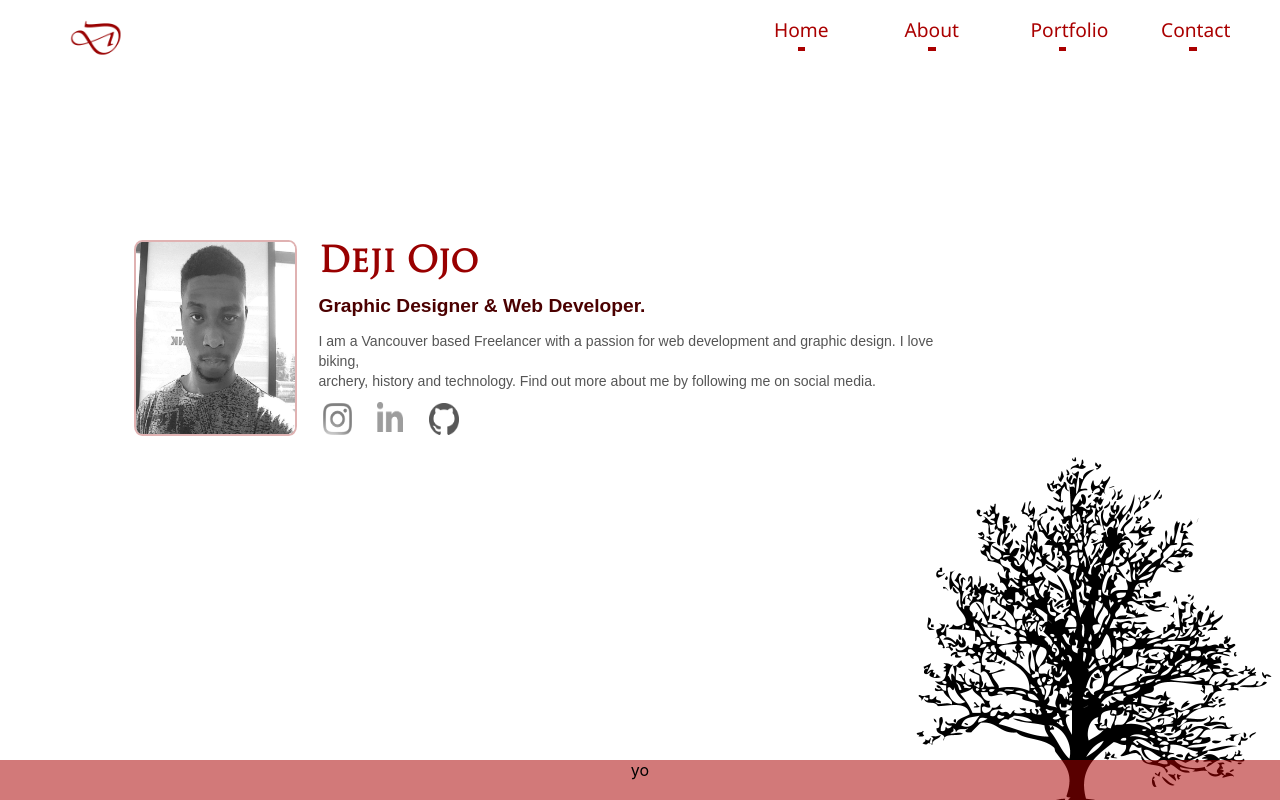
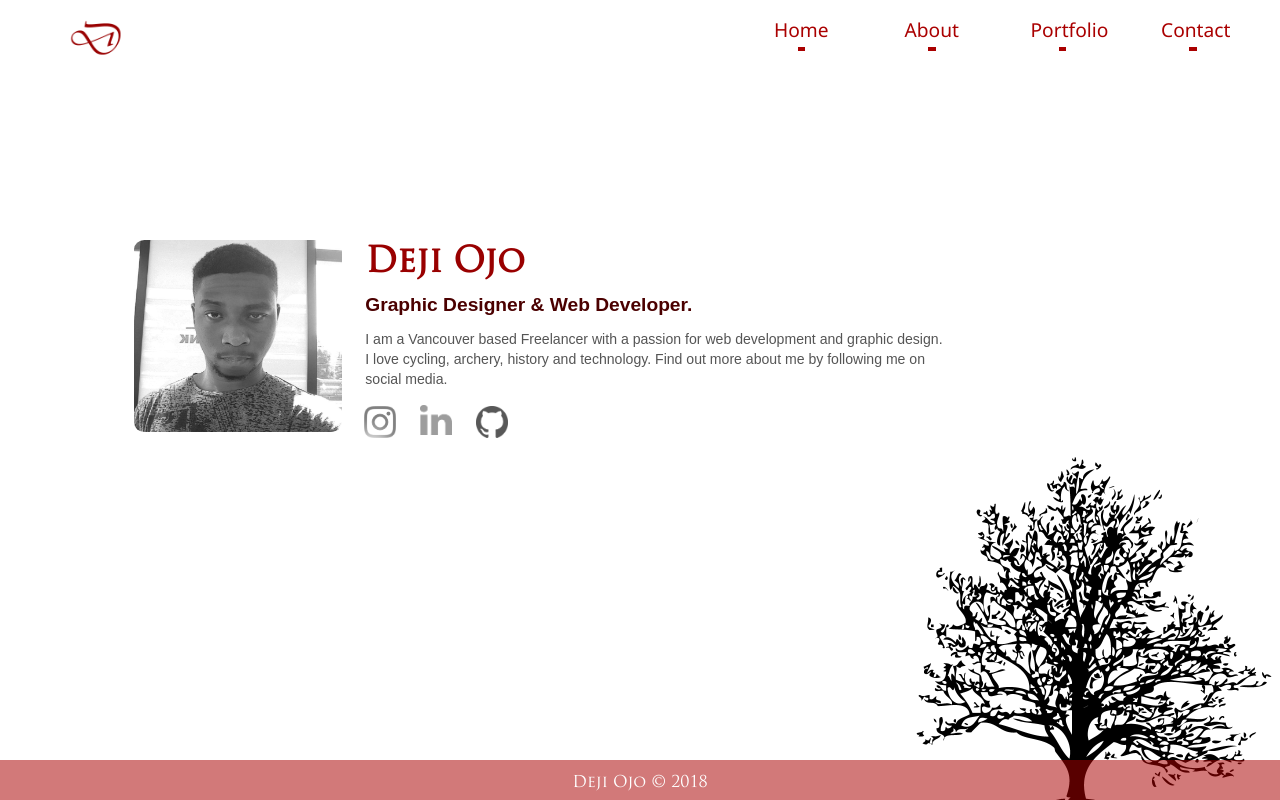
Before and after one commit to Dei-Gee/my-portfolio-app, a React (Create React App) app: page /about in a window 1280 px wide. Built offline with nearby package versions, Linux system fonts and the light colour scheme.

Commit message:
first deployment test

```diff
--- a/src/components/Body/About.js
+++ b/src/components/Body/About.js
@@ -58,7 +58,7 @@ class About extends Component {
                             <div className="info-three">
                                 <span>
                                     I am a Vancouver based Freelancer with a passion for web development and graphic design.
-                                    I love biking, <br />archery, history and technology. Find out more about me by following me on social media.
+                                    I love cycling, archery, history and technology. Find out more about me by following me on social media.
                                 </span>
                             </div>
                             <div className="info-four">
--- a/src/components/Body/css/About.css
+++ b/src/components/Body/css/About.css
@@ -22,7 +22,7 @@
     text-align: left;
     display: flex;
     flex-direction: row;
-    width: 73%;
+    width: 53rem;
     height: 30%;
     position: absolute;
     top: 30%;
@@ -31,7 +31,8 @@
 }
 
 .mini-slideshow{
-    width: 17%;
+    width: 13rem;
+    height: auto;
     margin: 0;
     padding: 0%;
     box-sizing: border-box;
@@ -43,7 +44,6 @@
     height: 80%;
     width: 100%;
     border-radius: 5%;
-    border: solid 2px rgba(153, 0, 0, 0.301);
 }
 
 .info{
@@ -95,19 +95,20 @@
     font-size: 1.1vw;
     font-weight: 400;
     color: rgb(85, 85, 85);
-    text-align: left;
+    text-align: justify;
 }
 
 .info-four{
-    padding: 1%;
+    padding: 0%;
     display: flex;
     flex-direction: row;
     background-color: transparent;
+    margin-top: 1vw;
 }
 
 .info-four > a > img{
-    width: 3%;
-    height: 3%;
+    width: 6%;
+    height: auto;
     margin-left: 15%;
     margin-right: 15%;
     position: relative;
@@ -133,8 +134,8 @@
 
 #logo1
 {
-    width: 2.3vw;
-    height: 4.0vh;
+    width: 2.5vw;
+    height: auto;
     filter: grayscale(100);
     opacity: .75;
     transition: 300ms;
@@ -153,8 +154,8 @@
 }
 
 #logo2{
-    width: 2.0vw;
-    height: 3.8vh;
+    width: 2.5vw;
+    height: auto;
     filter: grayscale(100);
     opacity: .75;
     transition: 300ms;
@@ -167,8 +168,8 @@
 }
 
 #logo3{
-    width: 2.3vw;
-    height: 4.0vh;
+    width: 2.5vw;
+    height: auto;
     filter: grayscale(100);
     opacity: .75;
     transition: 300ms;
--- a/src/components/Body/css/Home.css
+++ b/src/components/Body/css/Home.css
@@ -22,22 +22,22 @@
 .hero-container{
     display: flex;
     flex-direction: column;
-    width: 33%;
+    width: 45%;
     height: 20%;
     position: absolute;
     top: 30%;
-    left: 33.5%;
+    left: 27.5%;
     box-sizing: border-box;
 }
 
 .hero-container > img{
-    width: 80%;
+    width: 30rem;
     height: 60%;
     margin: 0 auto;
 }
 
 .hero-container > span{
-    font-size: medium;
+    font-size: 1.3vw;
     font-family: Arial, Helvetica, sans-serif;
     padding: 0;
     text-align: center;
@@ -52,6 +52,5 @@
 }
 
 #knowmore:hover{
-    text-decoration: underline;
     transition: 300ms;
 }
--- a/src/components/Footer/Footer.css
+++ b/src/components/Footer/Footer.css
@@ -1,3 +1,8 @@
+@font-face{
+    font-family: Trajan Pro;
+    src: url('../Body/css/fonts/TrajanPro-Regular.ttf');
+}
+
 .footer-div{
     width: 100%;
     height: 100%;
@@ -7,3 +12,13 @@
     position: relative;
     bottom: 0;
 }
+
+.copytext{
+    color: white;
+    position: absolute;
+    top: 35%;
+    left: 40%;
+    text-align: center;
+    width: 20%;
+    font-family: Trajan Pro;
+}
--- a/src/components/Footer/Footer.js
+++ b/src/components/Footer/Footer.js
@@ -5,7 +5,9 @@ class Footer extends Component{
     render(){
         return(
             <div className="footer-div">
-                yo
+                <div className="copytext">
+                    Deji Ojo &copy; 2018
+                </div>
             </div>
         );
     }
--- /dev/null
+++ b/static.json
@@ -0,0 +1,6 @@
+{
+    "root": "build/",
+    "routes": {
+        "/**": "index.html"
+    }
+}
```
